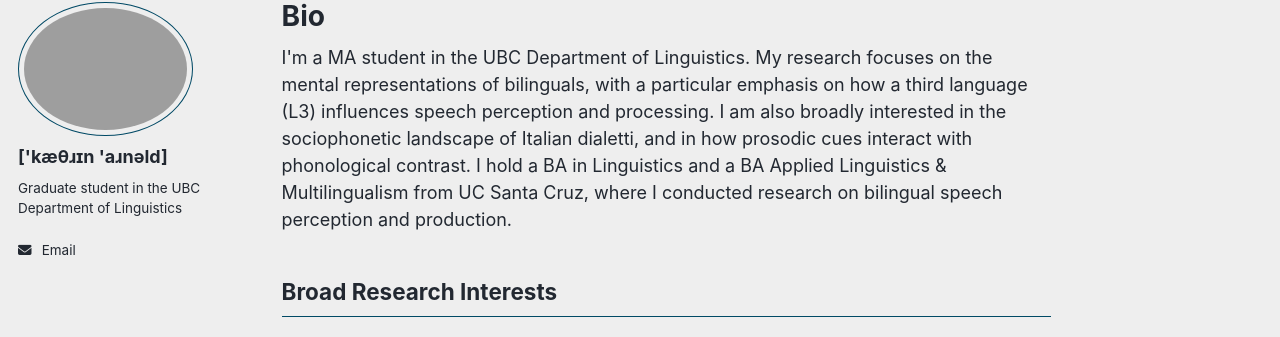
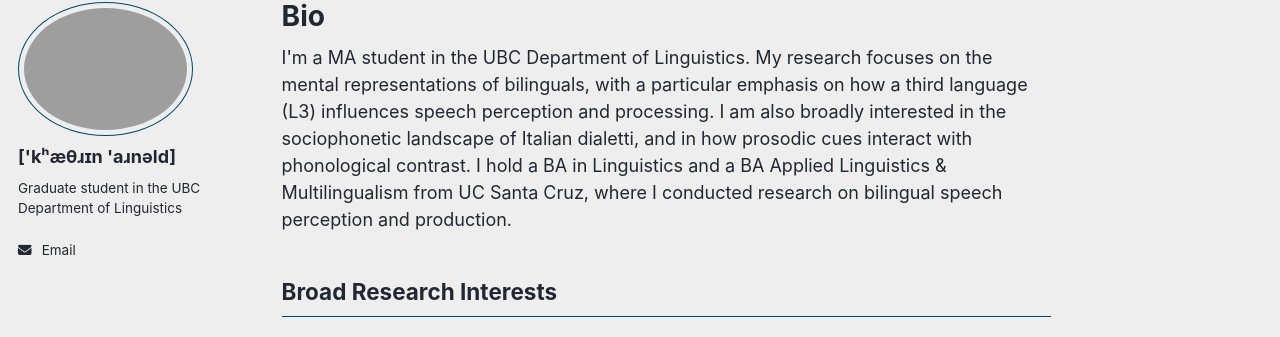
Before and after one commit to katherinearnold/katherinearnold.github.io, a Jekyll site: the page built from _pages/about.md, in a window 1280 px wide. Shown: the part 99-436 px from the top of the page. Built offline with Jekyll 4.4.1, drawn with Linux system fonts in a browser that asks for light colours; a script bundle is joined from its source files by our own code; library files that are not in the unit come from our copies.

Commit message:
Correct pronunciation transcription in config

```diff
--- a/_config.yml
+++ b/_config.yml
@@ -24,7 +24,7 @@ repository               : "katherinearnold.github.io"
 author:
   # Biographic information
   avatar           : "UBC_20250905_PJ_9203_square.jpg"
-  name             : "['kæθɹɪn 'aɹnəld]"
+  name             : "['kʰæθɹɪn 'aɹnəld]"
   pronouns         : # example: "she/her"
   bio              : "Graduate student in the UBC Department of Linguistics"
   employer         : #"University of British Columbia, Vancouver"
```
